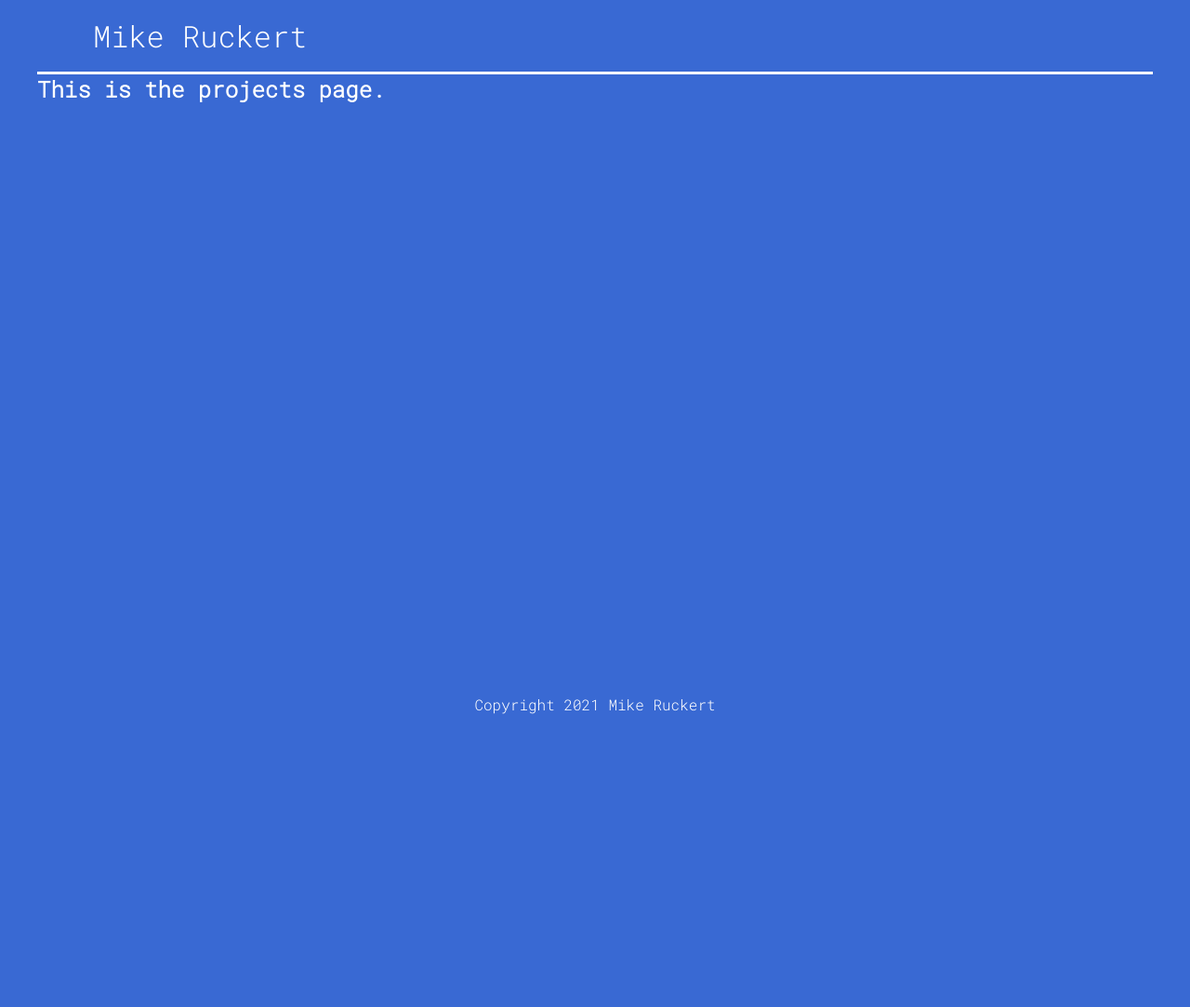
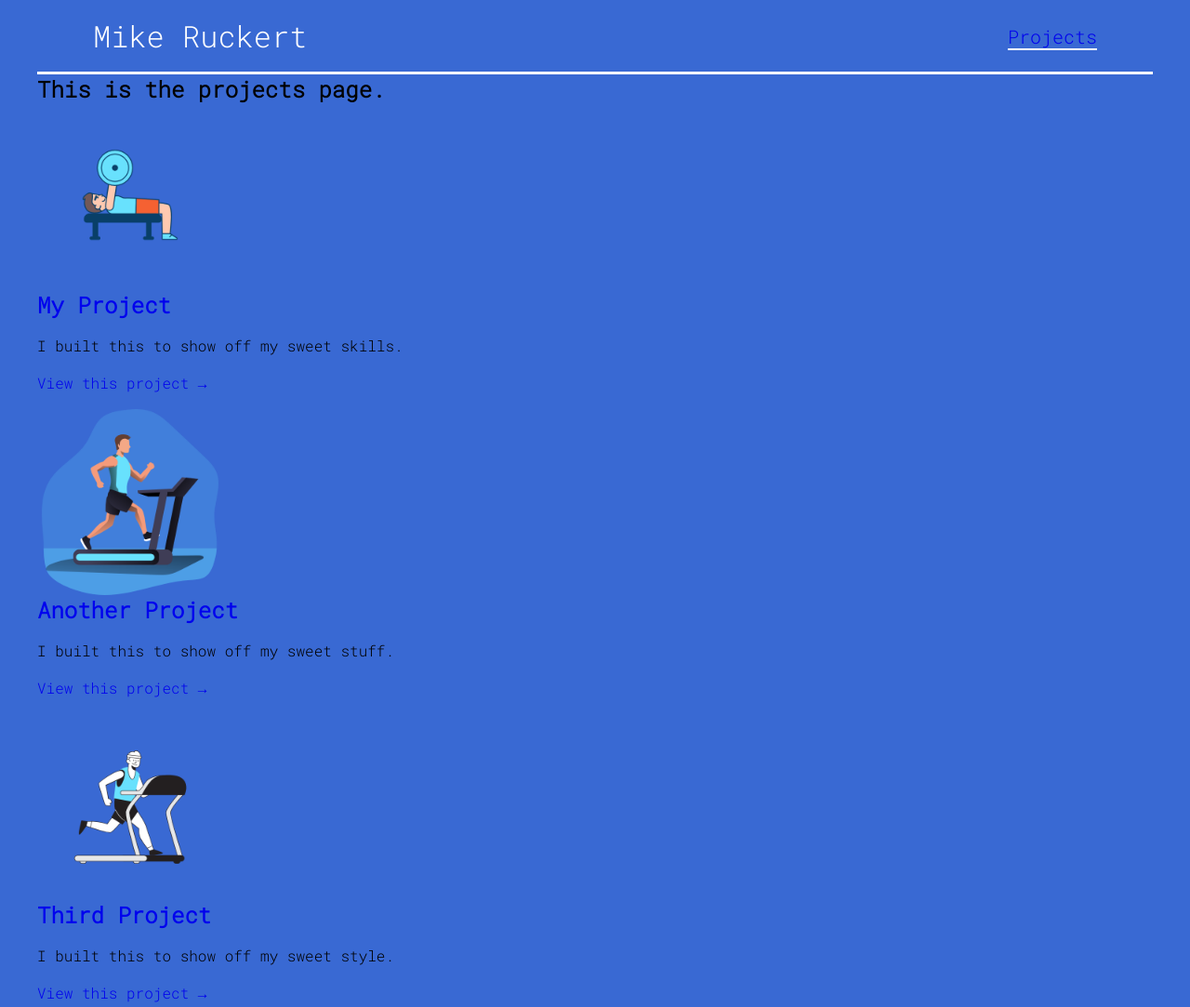
Before and after one commit to ruckus440/mikeruckert-dot-me, a Gatsby site: page /projects in a window 1280 px wide. Shown: the whole page at 93% size. Before the commit the page ends 800 px from the top, so only its background shows below. Built offline with nearby package versions, Linux system fonts and the light colour scheme; Gatsby itself is replaced by a stand-in of ours.

Commit message:
Adding graphQL query on projects page

```diff
--- /dev/null
+++ b/data/projects.json
@@ -0,0 +1,23 @@
+[
+	{
+		"title": "My Project",
+		"slug": "project1",
+		"url": "https://example.com",
+		"image": "./images/project (1).png",
+		"description": "I built this to show off my sweet skills."
+	},
+	{
+		"title": "Another Project",
+		"slug": "project2",
+		"url": "https://example.org",
+		"image": "./images/project (2).png",
+		"description": "I built this to show off my sweet stuff."
+	},
+	{
+		"title": "Third Project",
+		"slug": "project3",
+		"url": "https://example.com",
+		"image": "./images/project (3).png",
+		"description": "I built this to show off my sweet style."
+	}
+]
--- a/gatsby-config.js
+++ b/gatsby-config.js
@@ -10,8 +10,18 @@ module.exports = {
 			},
 		},
 		'gatsby-plugin-react-helmet',
+		'gatsby-plugin-image',
+		`gatsby-plugin-sharp`,
+		'gatsby-transformer-sharp',
 
-		`gatsby-plugin-sharp`,
+		{
+			resolve: 'gatsby-source-filesystem',
+			options: {
+				name: 'project',
+				path: './data',
+			},
+		},
+		'gatsby-transformer-json',
 		{
 			resolve: `gatsby-plugin-manifest`,
 			options: {
--- a/package.json
+++ b/package.json
@@ -17,10 +17,14 @@
   "dependencies": {
     "gatsby": "^3.4.1",
     "gatsby-plugin-google-analytics": "^3.5.0",
+    "gatsby-plugin-image": "^1.7.1",
     "gatsby-plugin-manifest": "^3.5.0",
     "gatsby-plugin-react-css-modules": "^3.5.0",
     "gatsby-plugin-react-helmet": "^4.5.0",
-    "gatsby-plugin-sharp": "^3.5.0",
+    "gatsby-plugin-sharp": "^3.7.1",
+    "gatsby-source-filesystem": "^3.7.1",
+    "gatsby-transformer-json": "^3.7.1",
+    "gatsby-transformer-sharp": "^3.7.1",
     "react": "^17.0.1",
     "react-dom": "^17.0.1",
     "react-helmet": "^6.1.0"
--- a/src/components/Layout.js
+++ b/src/components/Layout.js
@@ -7,9 +7,9 @@ const Layout = (props) => {
 		<div className="layout">
 			<Navbar />
 			<div className="content">{props.children}</div>
-			<footer>
+			{/* <footer>
 				<p>Copyright 2021 Mike Ruckert</p>
-			</footer>
+			</footer> */}
 		</div>
 	);
 };
--- a/src/components/Layout.module.css
+++ b/src/components/Layout.module.css
@@ -1,7 +1,8 @@
-.footer {
+footer {
 	position: fixed;
 	width: 100%;
 	left: 0;
 	bottom: 0;
 	text-align: center;
+	color: white;
 }
--- a/src/components/Navbar.js
+++ b/src/components/Navbar.js
@@ -21,12 +21,12 @@ const Navbar = () => {
 						<Link to="/about" activeStyle={activeStyle}>
 							About
 						</Link>
-					</li>
+					</li>*/}
 					<li>
 						<Link to="/projects" activeStyle={activeStyle}>
 							Projects
 						</Link>
-					</li> */}
+					</li>
 				</ul>
 			</nav>
 		</header>
--- /dev/null
+++ b/src/components/ProjectPreview.js
@@ -0,0 +1,23 @@
+import React from 'react';
+import { Link } from 'gatsby';
+// import Image from 'gatsby-image';
+import { GatsbyImage } from 'gatsby-plugin-image'; ///dist/src/components/gatsby-image.browser';
+
+const ProjectPreview = (props) => {
+	return (
+		<div>
+			<Link to={`/${props.slug}/`}>
+				<GatsbyImage image={props.imageData} alt={props.title} />
+			</Link>
+			<h2>
+				<Link to={`/${props.slug}/`}>{props.title}</Link>
+			</h2>
+			<p>{props.description}</p>
+			<p>
+				<Link to={`/${props.slug}/`}>View this project &rarr;</Link>
+			</p>
+		</div>
+	);
+};
+
+export default ProjectPreview;
--- a/src/pages/projects.js
+++ b/src/pages/projects.js
@@ -1,14 +1,50 @@
 import React from 'react';
 import Layout from '../components/Layout';
+import ProjectPreview from '../components/ProjectPreview';
+import { graphql, useStaticQuery } from 'gatsby';
+import { getImage } from 'gatsby-plugin-image'; ///dist/src/components/gatsby-image.browser';
 
-const projects = () => {
+const Projects = () => {
+	const data = useStaticQuery(graphql`
+		{
+			allProjectsJson {
+				edges {
+					node {
+						title
+						slug
+						url
+						description
+						image {
+							childImageSharp {
+								gatsbyImageData(width: 200, placeholder: BLURRED)
+							}
+						}
+					}
+				}
+			}
+		}
+	`);
+
+	const projects = data.allProjectsJson.edges;
+
 	return (
 		<Layout>
 			<div>
 				<h2>This is the projects page.</h2>
 			</div>
+			{projects.map(({ node: project }) => {
+				return (
+					<ProjectPreview
+						key={project.slug}
+						title={project.title}
+						description={project.description}
+						imageData={getImage(project.image)}
+						slug={project.slug}
+					/>
+				);
+			})}
 		</Layout>
 	);
 };
 
-export default projects;
+export default Projects;
--- a/src/styles/global.css
+++ b/src/styles/global.css
@@ -6,7 +6,7 @@
 	box-sizing: border-box;
 	text-decoration: none;
 	font-family: 'Roboto Mono', monospace;
-	color: white;
+	/* color: white; */
 }
 
 html,
@@ -44,6 +44,6 @@ footer {
 
 footer p {
 	text-align: center;
-	/* color: #bbb; */
+	color: white;
 	margin: 30px auto;
 }
```
Also changed, not shown: gatsby-node.js (added, +29 -0 lines), src/components/Project.js (added, +52 -0 lines), src/templates/project-template.js (added, +38 -0 lines), data/images/project (1).png (added), data/images/project (2).png (added), data/images/project (3).png (added), 1 other file.
